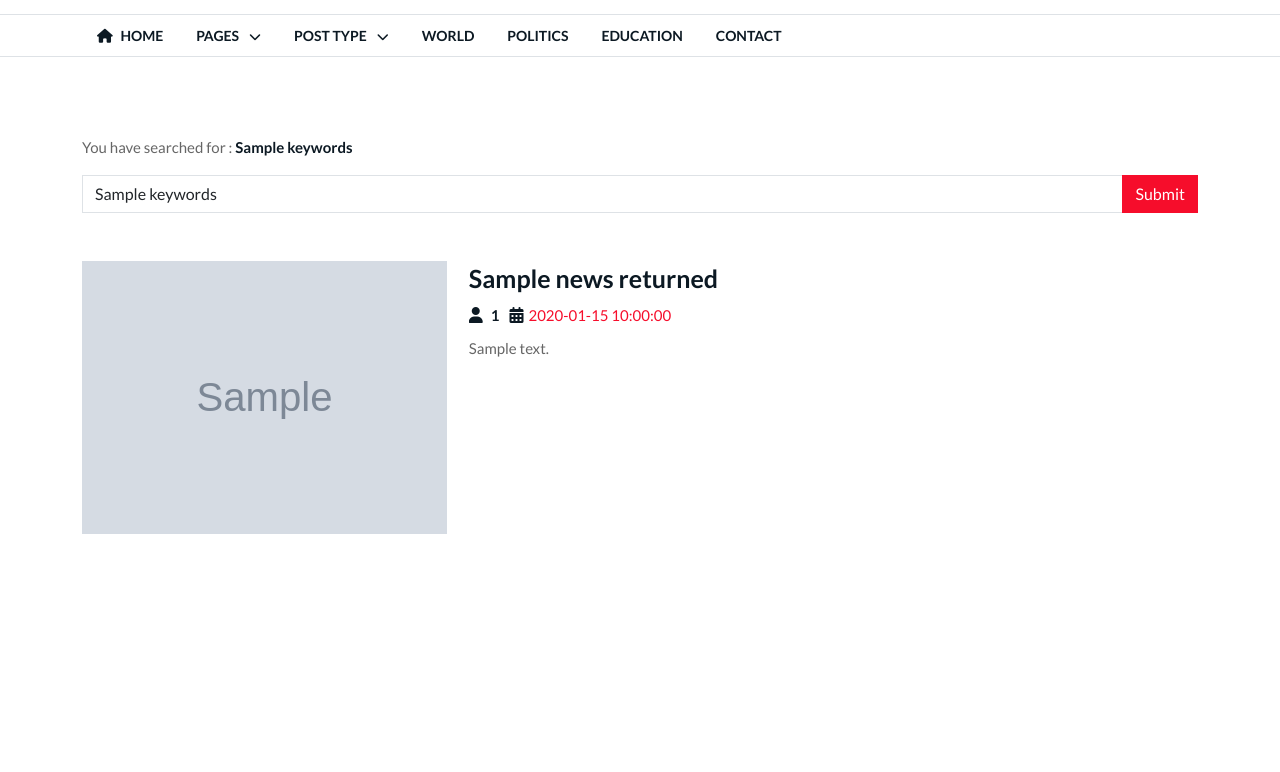
After one commit to ericz24/skyline, a Python web app: template templates/search.html in a window 1280 px wide. The commit adds this page. Shown: the part 267-1039 px from the top of the page. Run offline with Jinja, Linux system fonts and the light colour scheme; the template is opened without the code that fills it: most values are stand-ins (such as "Sample title", 1, 10 or a date in 2020); grey boxes marked "Sample" are stand-in pictures; some libraries are stand-ins or nearby versions.

Commit message:
Add news search

```diff
--- a/templates/index.html
+++ b/templates/index.html
@@ -103,10 +103,10 @@
                                     <i class="fas fa-search"></i>
                                 </div>
                                 <div class="searchbox">
-                                    <form action="#" method="get">
+                                    <form action="/search" method="post">
                                         <div class="input-group">
-                                            <input type="text" id="s" class="form-control" placeholder="Search...">
-                                            <button class="btn btn-danger" type="button"><i class="fas fa-search"></i></button>
+                                            <input type="text" id="s" name="search" class="form-control" placeholder="Search...">
+                                            <button class="btn btn-danger" type="submit"><i class="fas fa-search"></i></button>
                                         </div>
                                     </form>
                                 </div>
--- /dev/null
+++ b/templates/search.html
@@ -0,0 +1,187 @@
+<!DOCTYPE html>
+<html lang="en">
+<head>
+    <!--Meta Tags-->
+    <meta charset="UTF-8">
+    <meta name="viewport" content="width=device-width, initial-scale=1.0">
+
+    <!--Title Goes Here-->
+    <title>iNews - Responsive Newspaper HTML Template</title>
+
+    <!-- Stylesheets -->
+    <link rel="stylesheet" type="text/css" href="../static/css/bootstrap.min.css" media="all">
+    <link rel="stylesheet" type="text/css" href="../static/css/fontawesome.min.css" media="all">
+    <link rel="stylesheet" type="text/css" href="../static/css/animate.min.css" media="all">
+    <link rel="stylesheet" type="text/css" href="../static/css/meanmenu.min.css" media="all">
+    <link rel="stylesheet" type="text/css" href="../static/css/acmeticker.min.css" media="all">
+    <link rel="stylesheet" type="text/css" href="../static/css/owl.carousel.min.css" media="all">
+    <link rel="stylesheet" type="text/css" href="../static/css/style.css" media="all">
+
+    <!-- Google Fonts -->
+    <link href="https://fonts.googleapis.com/css2?family=Lato:ital,wght@0,100;0,300;0,400;0,700;0,900;1,100;1,300;1,400;1,700;1,900&display=swap" rel="stylesheet">
+
+    <!--Facebook Likebox SDK-->
+    <script async defer crossorigin="anonymous" src="https://connect.facebook.net/en_US/sdk.js#xfbml=1&version=v7.0&appId=680537385693591&autoLogAppEvents=1" nonce="YCRu5rUW"></script>
+
+</head>
+<body>
+    <!-- Preloader -->
+    <div class="preloader">
+        <img src="../static/img/preloader.gif" alt="Preloader Image">
+    </div>
+    <!-- Preloader -->
+
+    <!--Header Start-->
+    <header>
+        <!--Main Header Start-->
+        <div class="main-header">
+            <div class="container">
+                <!--Logo Bar Start-->
+                <div class="logobar">
+                    <div class="row">
+                        <div class="col-lg-5 col-md-4">
+                            <div class="top-logo">
+                                <a href="/"><img src="../static/img/logo-dark.png" alt="Logo"></a>
+                            </div>
+                        </div>
+                    </div>
+                </div>
+                <!--Logo Bar End-->
+
+            </div>
+        </div>
+
+        <div class="navigation border-bottom border-top">
+            <div class="container">
+                <!--Main Menu Start-->
+                <nav class="main-menu desktop-menu menu-shadow">
+                    <div class="row">
+                        <div class="col-lg-10">
+                            <div class="menu-container">
+                                <ul class="menu">
+                                    <li><a href="index.html"><i class="fas fa-home menu-icon"></i> Home</a></li>
+                                    <li class="has-submenu"><a href="#">Pages</a>
+                                        <ul class="submenu">
+                                            <li class="has-submenu"><a href="#">Homepages</a>
+                                                <ul class="submenu">
+                                                    <li><a href="index.html">Home 1</a></li>
+                                                    <li><a href="index-2.html">Home 2</a></li>
+                                                    <li><a href="index-3.html">Home 3</a></li>
+                                                </ul>
+                                            </li>
+                                            <li><a href="login.html">Login</a></li>
+                                            <li><a href="register.html">Register</a></li>
+                                            <li><a href="search.html">Search Page</a></li>
+                                            <li><a href="404.html">404 Page</a></li>
+                                        </ul>
+                                    </li>
+                                    <li class="has-submenu"><a href="#">Post Type</a>
+                                        <ul class="submenu">
+                                            <li><a href="standard.html">Standard</a></li>
+                                            <li><a href="audio.html">Audio</a></li>
+                                            <li><a href="video.html">Video</a></li>
+                                            <li><a href="gallery.html">Gallery</a></li>
+                                            <li><a href="quote.html">Quote</a></li>
+                                        </ul>
+                                    </li>
+                                    <li><a href="#">World</a></li>
+                                    <li><a href="#">Politics</a></li>
+                                    <li><a href="#">Education</a></li>
+                                    <li><a href="contact.html">Contact</a></li>
+                                </ul>
+                            </div>
+                        </div>
+                    </div>
+                </nav>
+                <div class="mobile-menu"></div>
+                <!--Main Menu End-->
+            </div>
+        </div>
+        <!--Main Header End-->
+    </header>
+    <!--Header End-->
+
+    <div class="main-content">
+        <div class="container">
+            <div class="search-page pt-5 pb-5">
+                <div class="search-text">
+                    <p>You have searched for : <span>{{keywords}}</span></p>
+                </div>
+                <div class="search-form">
+                    <form action="/search" method="post">
+                        <div class="input-group">
+                            <input type="text" class="form-control" name="search" placeholder="Search Here..." value="{{keywords}}">
+                            <div class="input-group-append">
+                              <button class="btn btn-red">Submit</button>
+                            </div>
+                          </div>
+                    </form>
+                </div>
+                <div class="post-block mt-5">
+                    <div class="inews-post-block2">
+                        {% for i in range([news_returned|length, 20] | min) %}
+                        <!--Post Item Start-->
+                        <div class="inews-post-item">
+                            <div class="inews-post-thumb">
+                                <a href="#">
+                                    <img src="{{ news_returned[i].image_url }}" alt="Image">
+                                    <div class="inews-thumb-overlay overlay">
+                                        <div class="icon">
+                                            <i class="far fa-play-circle"></i>
+                                        </div>
+                                    </div>
+                                </a>
+                            </div>
+                            <div class="inews-post-info">
+                                <div class="inews-post-title">
+                                    <h3>
+                                        <a href="{{ news_returned[i].link }}#">{{news_returned[i].title}}</a>
+                                    </h3>
+                                </div>
+                                <div class="inews-post-meta">
+                                    <span class="inews-post-author">
+                                        <i class="fas fa-user"></i> <a href="">{{news_returned[i].source_id}}
+                                    </span>
+                                    <span class="inews-post-date">
+                                        <i class="fas fa-calendar-alt"></i>{{news_returned[i].pubDate}}
+                                    </span>
+                                </div>
+                                <div class="inews-post-content">
+                                    <p>{{news_returned[i].description}}</p>
+                                </div>
+                            </div>
+                        </div>
+                        {% endfor %}
+                        <!--Post Item End-->
+                    </div>
+                </div>
+            </div>
+        </div>
+    </div>
+
+    <!--Javascripts-->
+    <script src="../static/js/jquery.min.js"></script>
+    <script src="../static/js/bootstrap.min.js"></script>
+    <script src="../static/js/jquery.meanmenu.min.js"></script>
+    <script src="../static/js/acmeticker.min.js"></script>
+    <script src="../static/js/instagram-feed.min.js"></script>
+    <script src="../static/js/owl.carousel.min.js"></script>
+    <script src="../static/js/custom.js"></script>
+    <script>
+        (function($){
+            // Instagram Feed Ingration
+            $.instagramFeed({
+                'username'			: 'dalwar9195',
+                'container'			: ".instagram-photos",
+                'items_per_row'		: 4,
+                'items'				: 12,
+                'display_profile'	: false,
+                'display_biography'	: false,
+                'display_igtv'		: false,
+                'styling'			: true,
+                'margin'			: 1
+            });
+        }(jQuery))
+    </script>
+</body>
+</html>
```
Also changed, not shown: app.py (+9 -8 lines).
